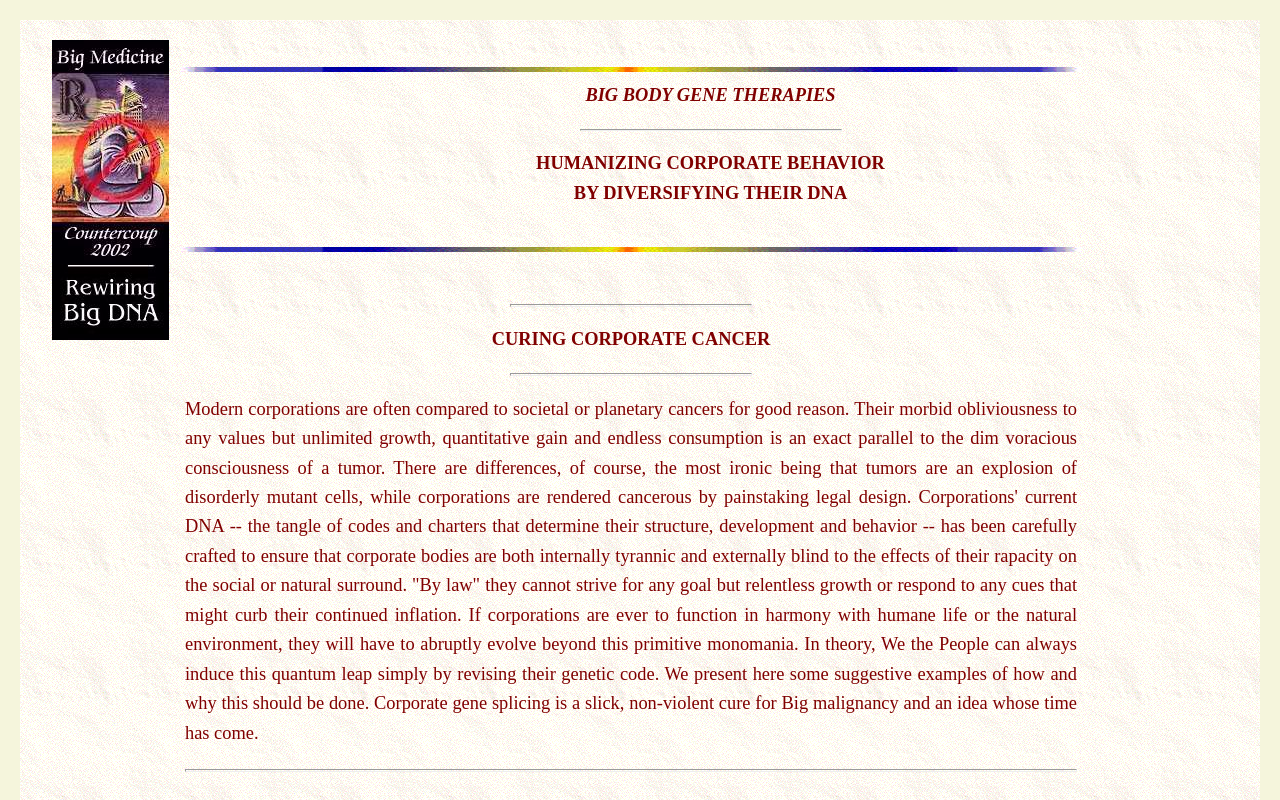
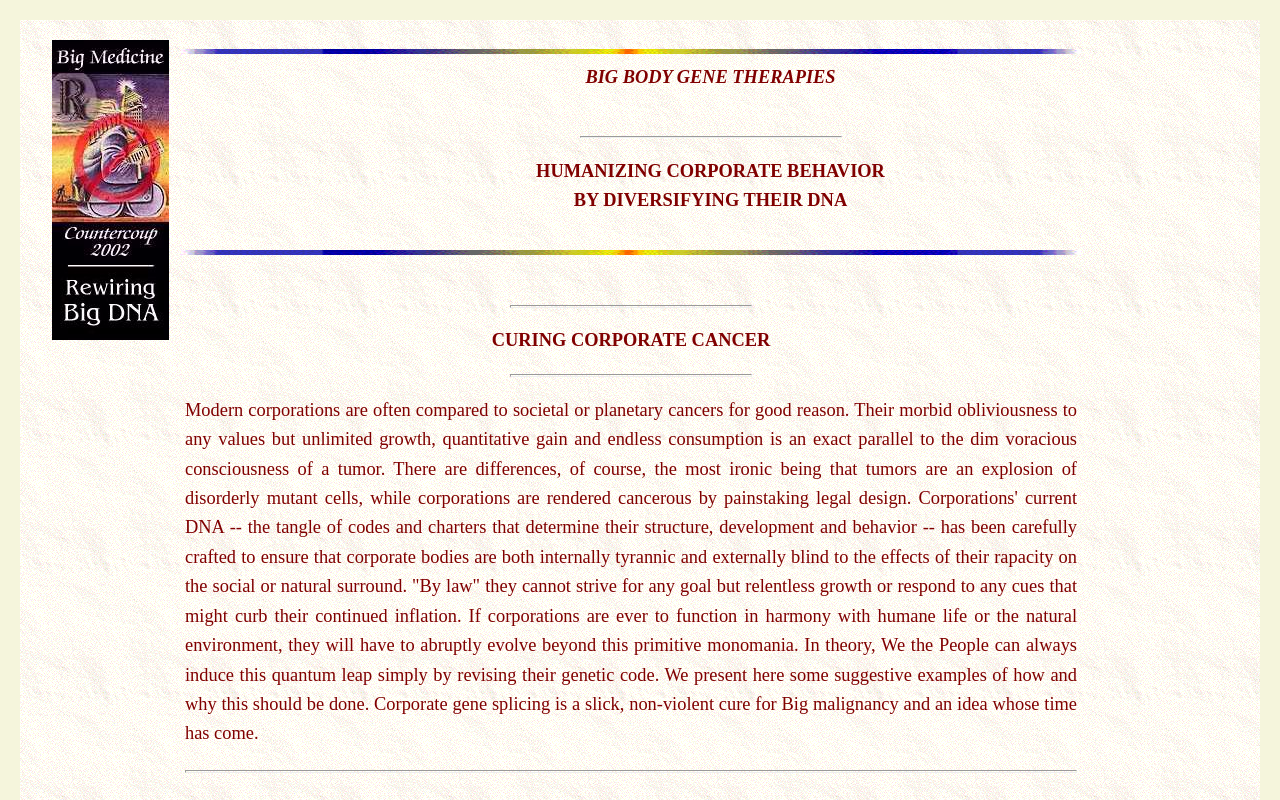
Before and after one commit to nikunjdz/reinscrive, a website: page index.html in a window 1280 px wide. Shown: the top 800 px of the page. Drawn offline with Linux system fonts and the light colour scheme.

Commit message:
Add files via upload

```diff
--- a/index.html
+++ b/index.html
@@ -39,15 +39,18 @@
 
 <a href="index.html"><img src="graph/BMSPLICE.jpg" width="117" height="300" hspace="12"  border="0" align="left" alt="Return to Big Gene Splicing Index"></a>
 
-<br>
-<div align="center"><IMG SRC="bulls/advline2.gif" WIDTH=75% HEIGHT=5 vspace=9><BR>
-<STRONG> <FONT  SIZE=4 COLOR=#000055><em>BIG BODY GENE THERAPIES</em> <br>
+<div align="center">
+<IMG SRC="bulls/advline2.gif" WIDTH=75% HEIGHT=5 vspace=9><BR>
+<STRONG> <FONT SIZE=4 COLOR=#000055><em>BIG BODY GENE THERAPIES</em></FONT></STRONG><BR>
+<STRONG><FONT SIZE=4 COLOR=#000055>
 <hr width="260" size="2">
 HUMANIZING CORPORATE BEHAVIOR<br>
-BY DIVERSIFYING THEIR DNA</STRONG><br>
+BY DIVERSIFYING THEIR DNA
+</FONT></STRONG><BR>
+<IMG SRC="bulls/advline2.gif" WIDTH=75% HEIGHT=5 vspace=9>
+</div>
 
-
-<IMG SRC="bulls/advline2.gif" WIDTH=75% HEIGHT=5  vspace=9><P>
+<P>
 
 <table width="75%" cellspacing="2" cellpadding="2" border="0">
 <tr>
```
